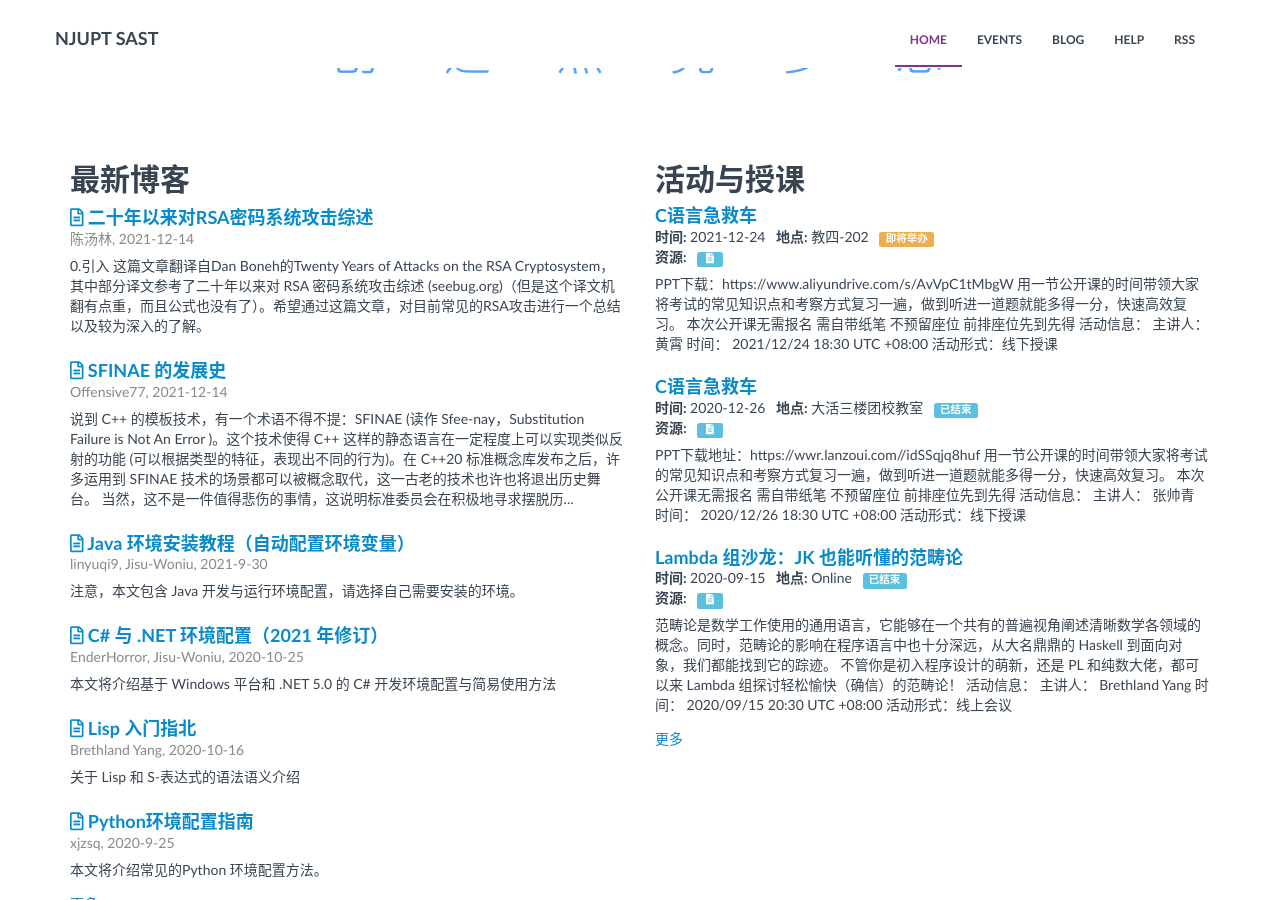
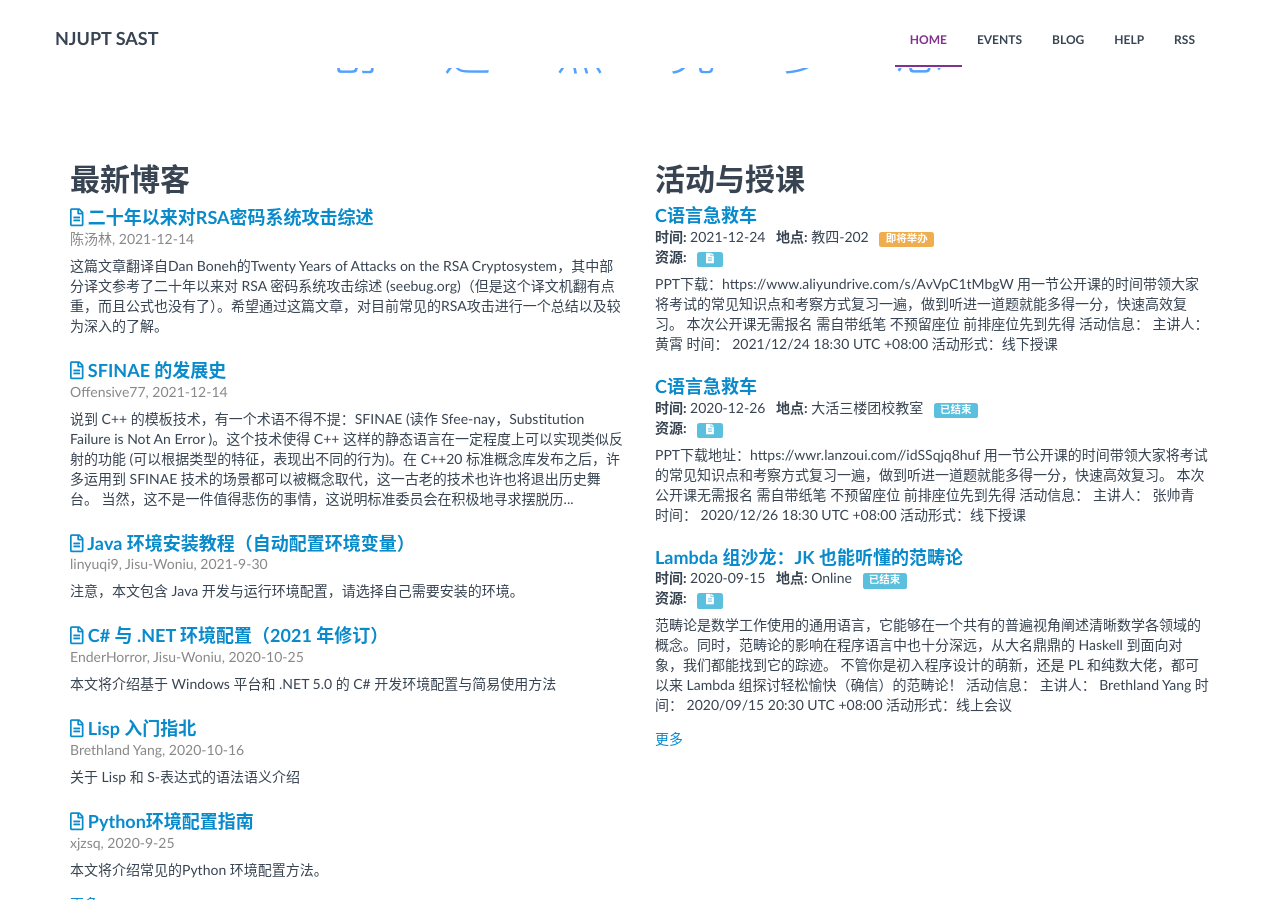
Before and after one commit to NJUPT-SAST/info, a Jekyll site: the page built from index.html, in a window 1280 px wide and 900 px high, scrolled down 517 px. Built offline with Jekyll 4.4.1, drawn with Linux system fonts in a browser that asks for light colours.

Commit message:
Update 2021-12-14-Summary-of-RSA.md

```diff
--- a/_posts/blog/2021-12-14-Summary-of-RSA.md
+++ b/_posts/blog/2021-12-14-Summary-of-RSA.md
@@ -8,8 +8,6 @@ categories:
 tags: RSA
 permalink: /blog/2021/Summary-of-RSA
 ---
-## 0.引入
-
 这篇文章翻译自Dan Boneh的**[Twenty Years of Attacks on the RSA Cryptosystem](https://www.ams.org/notices/199902/boneh.pdf)**，其中部分译文参考了[二十年以来对 RSA 密码系统攻击综述 (seebug.org)](https://paper.seebug.org/727/)~~（但是这个译文机翻有点重，而且公式也没有了）~~。希望通过这篇文章，对目前常见的RSA攻击进行一个总结以及较为深入的了解。
 <!--more-->
 
```
